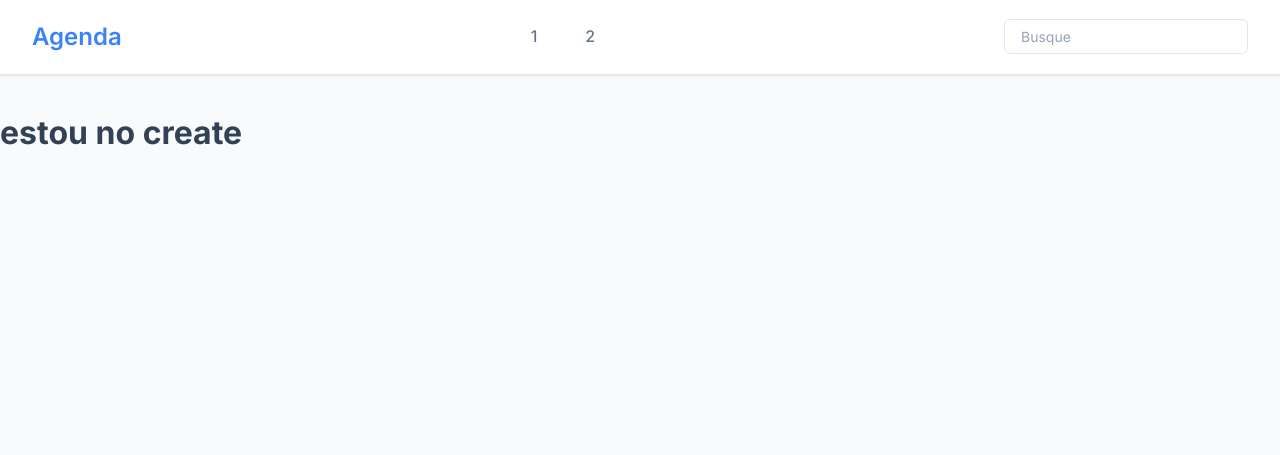
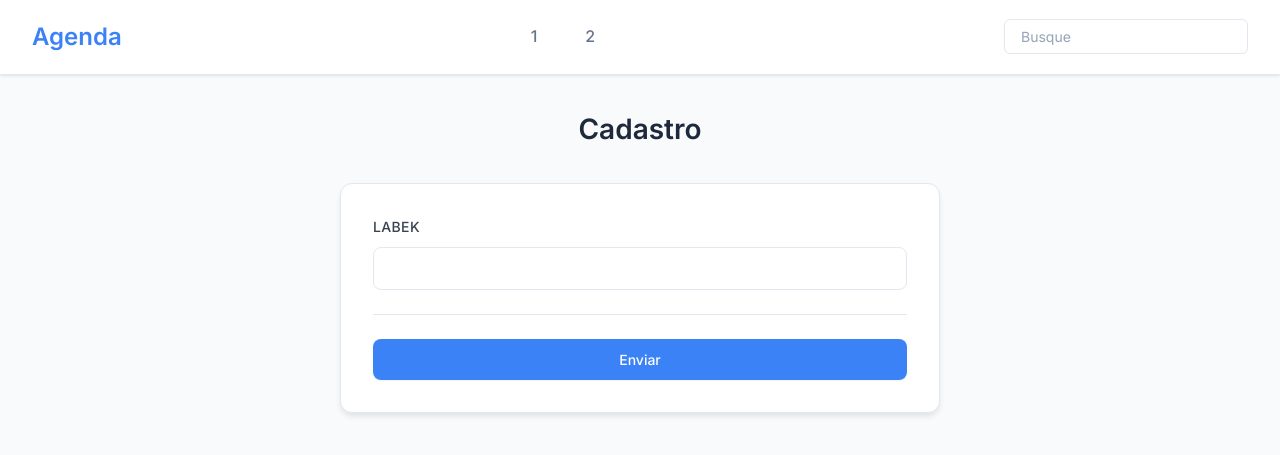
Before and after one commit to JavanRosario/App_agenda, a Django app: page /contact/create/ in a window 1280 px wide. Shown: the top 455 px of the page. Run offline with Django 5.2, Linux system fonts and the light colour scheme.

Commit message:
add labels and submit

```diff
--- a/contact/templates/contact/create.html
+++ b/contact/templates/contact/create.html
@@ -1,3 +1,22 @@
 {% include "partials/_head.html" %}
 {% include "partials/_header.html" %}
-<h1>estou no create</h1>
+<main class="content">
+  <h2>Cadastro</h2>
+  <div class="form_warper">
+    <form action="" method="POST" enctype="multipart/form_data">
+      <div class="form_content">
+        <div class="form_group">
+          <label for="id_first_name">LABEK</label>
+          <input type="text" name="first_name" maxlenght="255">
+        </div>
+      </div>
+      <div class="form_content">
+        <div class="form_group">
+          <button class="btn">
+            Enviar
+          </button>
+        </div>
+      </div>
+    </form>
+  </div>
+</main>
```
